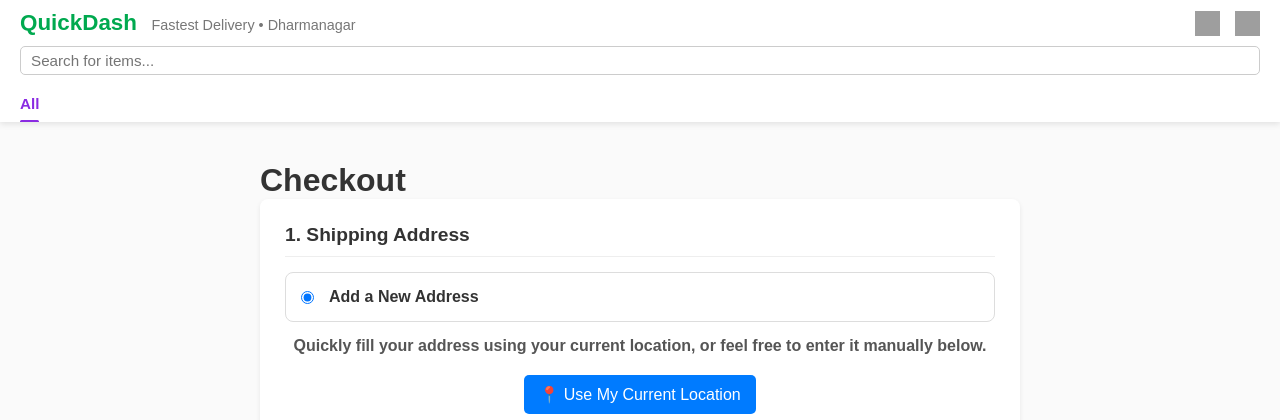
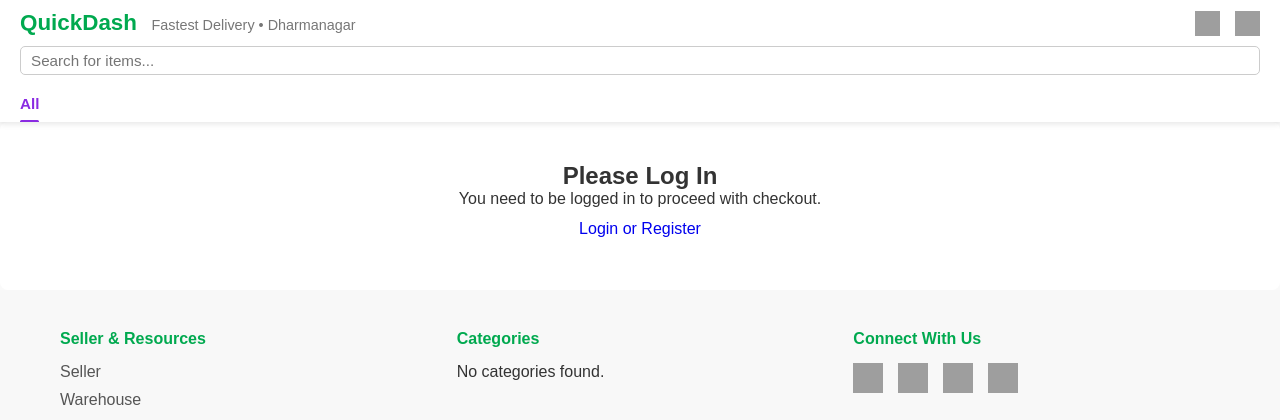
Before and after one commit to Mdhelaluddin3391/grocery_site, a Django app: template cart/templates/cart/checkout.html in a window 1280 px wide. Shown: the top 420 px of the page. Run offline with Django 5.2, Linux system fonts and the light colour scheme; the template is opened without the code that fills it, so the values that code supplies are empty; parts of the project's set-up code (start-up, migrations or seed data) failed here and were passed over; some libraries are stand-ins or nearby versions; grey boxes are pictures that could not be loaded.

Commit message:
some change

```diff
--- a/cart/templates/cart/checkout.html
+++ b/cart/templates/cart/checkout.html
@@ -1,35 +1,20 @@
+{# cart/templates/cart/checkout.html #}
 {% extends 'store/base.html' %}
 {% load static %}
-
-{% block title %}Checkout{% endblock title %}
-
-{% block extra_css %}
-<style>
-    .checkout-container { max-width: 800px; margin: 20px auto; padding: 20px; }
-    .checkout-step { background-color: #fff; padding: 25px; border-radius: 8px; margin-bottom: 20px; box-shadow: 0 2px 5px rgba(0,0,0,0.08); }
-    .checkout-step h3 { font-size: 1.2rem; margin-bottom: 15px; border-bottom: 1px solid #eee; padding-bottom: 10px; }
-    .address-card, .payment-option { padding: 15px; border: 1px solid #ddd; border-radius: 8px; margin-bottom: 10px; cursor: pointer; display: flex; align-items: center; }
-    .address-card:hover, .payment-option:hover { border-color: #aaa; }
-    .address-card.selected, .payment-option.selected { border-color: #28a745; background-color: #f0fff4; }
-    .address-card input[type="radio"], .payment-option input[type="radio"] { margin-right: 15px; }
-    .address-card p, .payment-option label { margin: 0; }
-    .btn-submit { background-color: #28a745; color: #fff; border: none; padding: 15px 20px; border-radius: 5px; cursor: pointer; width: 100%; font-size: 1.1rem; font-weight: 600; margin-top: 10px; }
-    .btn-submit:hover { background-color: #218838; }
-    .form-group p { margin-bottom: 15px; }
-    .form-group input, .form-group select { width: 100%; padding: 10px; border-radius: 5px; border: 1px solid #ccc; }
-    .error-message { color: #d9534f; text-align: center; margin-top: 15px; font-weight: bold; }
-    #map { height: 300px; width: 100%; margin-bottom: 20px; border-radius: 8px; border: 1px solid #ccc; background-color: #f0f0f0; }
-    .location-btn-container { text-align: center; margin: 20px 0; }
-    .location-btn { background-color: #007bff; color: white; padding: 10px 15px; border: none; border-radius: 5px; cursor: pointer; font-size: 1rem; }
-    .payment-option.disabled { cursor: not-allowed; background-color: #f8f9fa; }
-    .payment-option.disabled label { color: #6c757d; }
-</style>
-{% endblock extra_css %}
+{# ... (style block waise hi rahega) ... #}
 
 {% block content %}
 <div class="checkout-container">
+    {% if not user.is_authenticated %}
+        <div class="checkout-login-prompt" style="text-align: center; padding: 40px; background: #fff; border-radius: 8px;">
+            <h2>Please Log In</h2>
+            <p>You need to be logged in to proceed with checkout.</p>
+            <a href="{% url 'login' %}?next={{ request.path }}" class="btn-submit" style="text-decoration: none; display: inline-block; width: auto; padding: 12px 25px;">Login or Register</a>
+        </div>
+    {% else %}
         <h1>Checkout</h1>
         <form method="post" novalidate id="checkout-form">
+            {# ... (baaki form waise hi rahega) ... #}
             {% csrf_token %}
             <input type="hidden" name="latitude" id="id_latitude">
             <input type="hidden" name="longitude" id="id_longitude">
@@ -83,97 +68,8 @@
 
             <button type="submit" class="btn-submit">Place Order</button>
         </form>
+    {% endif %}
 </div>
 {% endblock content %}
 
-{% block extra_js %}
-<script>
-    // Address selection logic
-    const addressRadios = document.querySelectorAll('input[name="address_choice"]');
-    const newAddressForm = document.getElementById('new-address-form');
-    addressRadios.forEach(radio => {
-        radio.addEventListener('change', function() {
-            if (this.value === 'new') {
-                newAddressForm.style.display = 'block';
-            } else {
-                newAddressForm.style.display = 'none';
-            }
-        });
-    });
-
-    // Payment and address option selection logic
-    document.querySelectorAll('.payment-option, .address-card').forEach(function(el) {
-        el.addEventListener('click', function() {
-            // Agar element disabled hai to kuch na karein
-            if (this.classList.contains('disabled')) {
-                return;
-            }
-
-            // Remove 'selected' from siblings of the same type
-            const parent = this.parentElement;
-            parent.querySelectorAll('.' + this.className.split(' ')[0]).forEach(p => p.classList.remove('selected'));
-
-            this.classList.add('selected');
-            const radioInput = this.querySelector('input[type="radio"]');
-            if(radioInput && !radioInput.disabled) {
-                radioInput.checked = true;
-            }
-
-            // Trigger change event for address logic
-            if(this.querySelector('input[name="address_choice"]')) {
-                 this.querySelector('input[name="address_choice"]').dispatchEvent(new Event('change'));
-            }
-        });
-    });
-</script>
-
-<script>
-    let map;
-    let marker;
-
-    function initMap(lat = 24.3725, lng = 92.1661) { // Default to Dharmanagar
-        const defaultLocation = { lat: lat, lng: lng };
-        map = new google.maps.Map(document.getElementById("map"), { center: defaultLocation, zoom: 15 });
-        marker = new google.maps.Marker({ position: defaultLocation, map: map, draggable: true });
-        google.maps.event.addListener(marker, 'dragend', function(event) {
-            updateCoordinates(event.latLng.lat(), event.latLng.lng());
-            geocodePosition(event.latLng);
-        });
-    }
-    function getLocation() { if (navigator.geolocation) { navigator.geolocation.getCurrentPosition(showPosition, showError); } else { alert("Geolocation is not supported by this browser."); } }
-    function showPosition(position) {
-        const userLocation = { lat: position.coords.latitude, lng: position.coords.longitude };
-        map.setCenter(userLocation);
-        marker.setPosition(userLocation);
-        updateCoordinates(userLocation.lat, userLocation.lng);
-        geocodePosition(new google.maps.LatLng(userLocation.lat, userLocation.lng));
-    }
-    function updateCoordinates(lat, lng) {
-        document.getElementById('id_latitude').value = lat.toFixed(7);
-        document.getElementById('id_longitude').value = lng.toFixed(7);
-    }
-    function showError(error) { alert("Could not get your location. Please allow location access."); }
-    function geocodePosition(pos) {
-        const geocoder = new google.maps.Geocoder();
-        geocoder.geocode({ latLng: pos }, function(responses) {
-            if (responses && responses.length > 0) { fillAddressForm(responses[0]); }
-            else { alert("Cannot determine address at this location."); }
-        });
-    }
-    function fillAddressForm(place) {
-        const components = {};
-        place.address_components.forEach(component => {
-            const types = component.types;
-            if (types.includes("premise") || types.includes("street_number")) components.address_line_1 = (components.address_line_1 || "") + component.long_name + " ";
-            if (types.includes("route")) components.address_line_1 = (components.address_line_1 || "") + component.long_name;
-            if (types.includes("sublocality_level_1")) document.getElementById("id_address_line_2").value = component.long_name;
-            if (types.includes("locality")) document.getElementById("id_city").value = component.long_name;
-            if (types.includes("administrative_area_level_1")) document.getElementById("id_state").value = component.long_name;
-            if (types.includes("postal_code")) document.getElementById("id_pincode").value = component.long_name;
-        });
-        document.getElementById("id_address_line_1").value = components.address_line_1 || "";
-    }
-</script>
-
-<script async defer src="https://maps.googleapis.com/maps/api/js?key=YOUR_GOOGLE_MAPS_API_KEY&callback=initMap"></script>
-{% endblock extra_js %}
+{# ... (extra_js block waise hi rahega) ... #}
--- a/grocery_site/settings.py
+++ b/grocery_site/settings.py
@@ -69,6 +69,7 @@ TEMPLATES = [
                 'django.contrib.auth.context_processors.auth',
                 'django.contrib.messages.context_processors.messages',
                 'store.context_processors.footer_categories',
+                'store.context_processors.main_categories_processor', # <-- YEH LINE ADD KAREIN
                 'cart.context_processors.cart_item_count',
             ],
         },
--- a/store/context_processors.py
+++ b/store/context_processors.py
@@ -1,15 +1,22 @@
 # store/context_processors.py
 
 from .models import Category
+
+def get_main_categories():
+    """Helper function to get main categories for the header."""
+    return Category.objects.filter(parent=None)
+
+def main_categories_processor(request):
+    """
+    Header mein dikhane ke liye main categories.
+    """
+    return {'main_categories': get_main_categories()}
 
 def footer_categories(request):
     """
     Makes all categories available to every template for the footer.
     """
-    # Yahan hum sabhi categories ko fetch kar rahe hain
     all_categories = Category.objects.all()
-
-    # Ek dictionary return karein
     return {
         'footer_all_categories': all_categories
     }
```
Also changed, not shown: users/users.py (deleted, +0 -18 lines), users/forms.py (renamed from users/froms.py). Lines whose indentation alone changed are shown as unchanged.
